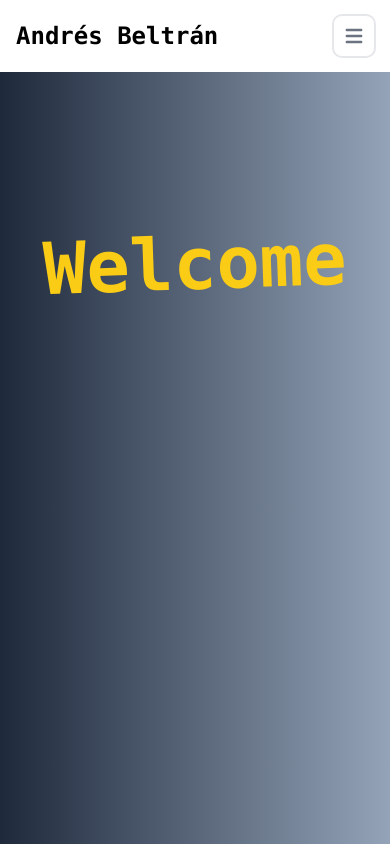
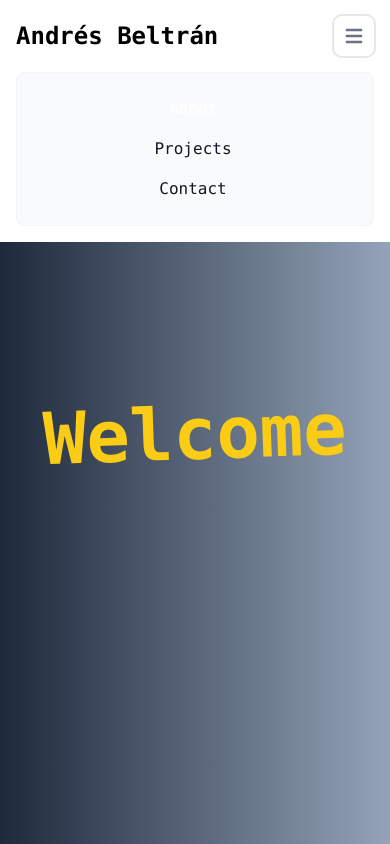
Before and after one commit to andres039/prospect, a Next.js app: page / in a window 390 px wide. Both pictures are taken after a click on the button "Open main menu". Built offline with nearby package versions, Linux system fonts and the light colour scheme.

Commit message:
make burger open and close

```diff
--- a/components/nav.tsx
+++ b/components/nav.tsx
@@ -1,7 +1,11 @@
 import Link from "next/link";
-import React from "react";
+import React, { useState } from "react";
 
 const Navbar = () => {
+  const [openMenu, setOpenMenu] = useState("hidden");
+  const openBurger = () => {
+    openMenu === "hidden" ? setOpenMenu("") : setOpenMenu("hidden");
+  };
   return (
     <nav className="bg-white border-gray-200 dark:bg-gray-900">
       <div className="max-w-screen-xl flex flex-wrap items-center justify-between mx-auto p-4">
@@ -15,6 +19,7 @@ const Navbar = () => {
           className="inline-flex items-center p-2 ml-3 text-sm text-gray-500 rounded-lg md:hidden hover:bg-gray-100 focus:outline-none focus:ring-2 focus:ring-gray-200 dark:text-gray-400 dark:hover:bg-gray-700 dark:focus:ring-gray-600 "
           aria-controls="navbar-default"
           aria-expanded="false"
+          onClick={openBurger}
         >
           <span className="sr-only">Open main menu</span>
           <svg
@@ -31,12 +36,14 @@ const Navbar = () => {
             ></path>
           </svg>
         </button>
-        <div className="hidden w-full md:block md:w-auto" id="navbar-default">
+        <div
+          className={`${openMenu} text-center w-full md:block md:w-auto `}
+          id="navbar-default"
+        >
           <ul className="font-medium flex flex-col p-4 md:p-0 mt-4 border border-gray-100 rounded-lg bg-gray-50 md:flex-row md:space-x-8 md:mt-0 md:border-0 md:bg-white dark:bg-gray-800 md:dark:bg-gray-900 dark:border-gray-700">
             <Link
               href="about"
               className="md:dark:hover:text-blue-500 block py-2 pl-3 pr-4 text-white rounded md:bg-transparent  md:p-0 dark:text-white "
-
             >
               About
             </Link>
```
